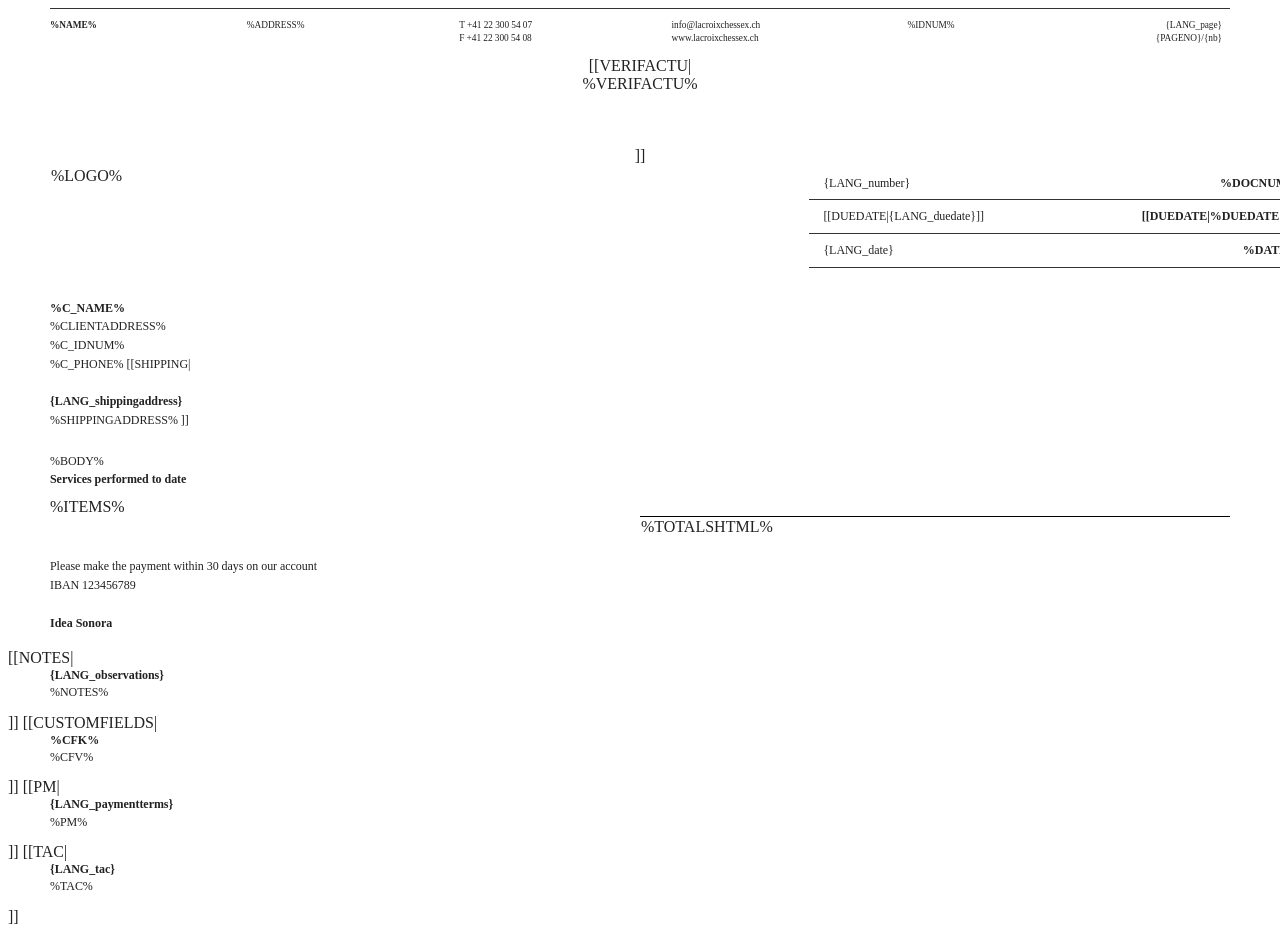
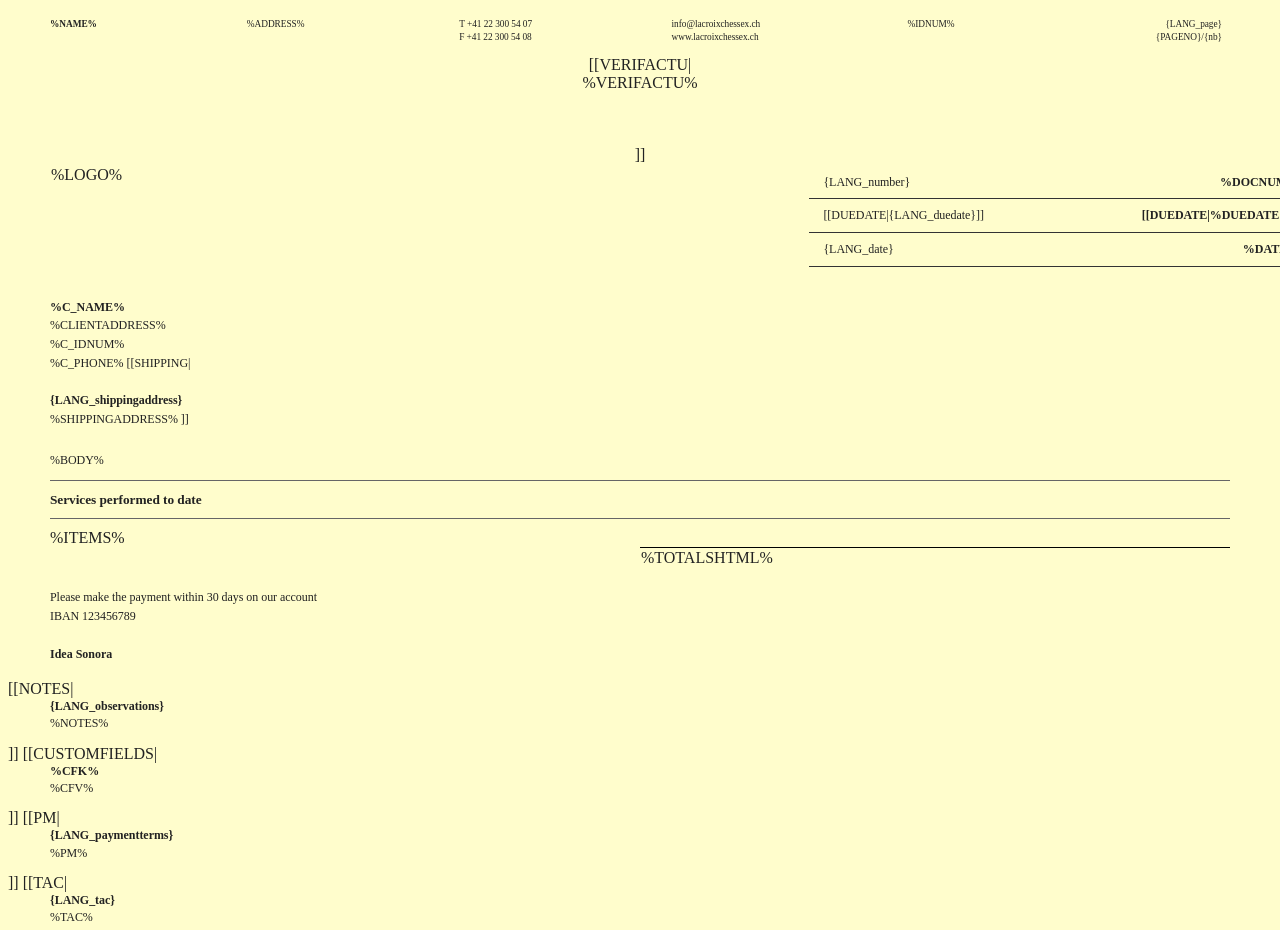
Before and after one commit to MatiPendino/holded-invoice-custom, a plain HTML site: page index.html in a window 1280 px wide. Shown: the top 930 px of the page. Drawn offline with Linux system fonts and the light colour scheme.

Commit message:
feat: style changes requested by the client

```diff
--- a/index.html
+++ b/index.html
@@ -2,6 +2,10 @@
     .logo {
         height: %LOGOSIZE%;
         max-height: 71px;
+    }
+
+    body {
+        background-color: #FFFDCC;
     }
 
     body,
@@ -247,7 +251,6 @@
 
 <htmlpagefooter name="myfooter">
     <div style="
-      border-top: 1pt solid #333333;
       padding-top: 8px;
       padding-bottom: 8px;
       margin-left: 42px;
@@ -332,7 +335,7 @@
     %BODY%
 </div>
 
-<div style="margin-left: 42px; margin-right: 42px; font-size: 9pt; font-weight: bold; line-height: 13pt; letter-spacing: -0.05px; margin-bottom: 10px;">
+<div style="margin-left: 42px; margin-right: 42px; margin-top: 10px; font-size: 10pt; font-weight: bold; line-height: 13pt; letter-spacing: -0.05px; margin-bottom: 10px; border-top: .5pt solid #666666; border-bottom: .5pt solid #666666; padding-top: 10px; padding-bottom: 10px;">
     Services performed to date
 </div>
 
```
